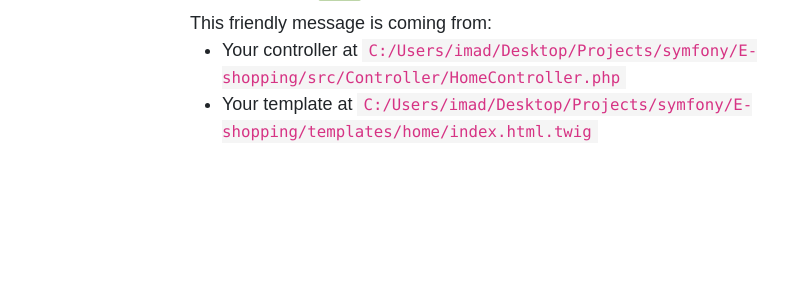
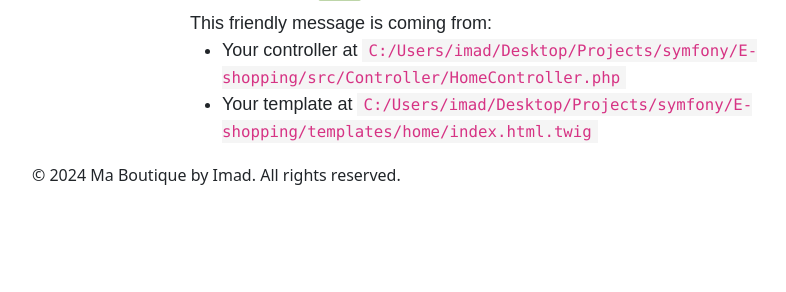
Before and after one commit to Imad-Jakhrouti/E-shopping, a Symfony app: template templates/home/index.html.twig in a window 1280 px wide. Shown: the part 64-356 px from the top of the page, without its empty margins (50-836 px from the left). Run offline with Twig, Linux system fonts and the light colour scheme; the template is opened without the code that fills it, so the values that code supplies are empty; some libraries are stand-ins or nearby versions.

Commit message:
Add the footer to base.html.twig

```diff
--- a/templates/base.html.twig
+++ b/templates/base.html.twig
@@ -50,6 +50,12 @@
 
     <main>
         {% block body %}{% endblock %}
+        <!-- FOOTER -->
+        <footer class="container">
+            <p>&copy; 2024 Ma Boutique by Imad. All rights reserved.</p>
+        </footer>
     </main>
+    <script src="/assets/js/bootstrap.bundle.min.js"></script>
+    <script src="/assets/js/global.js"></script>
 </body>
 </html>
```
Lines whose indentation alone changed are shown as unchanged.
